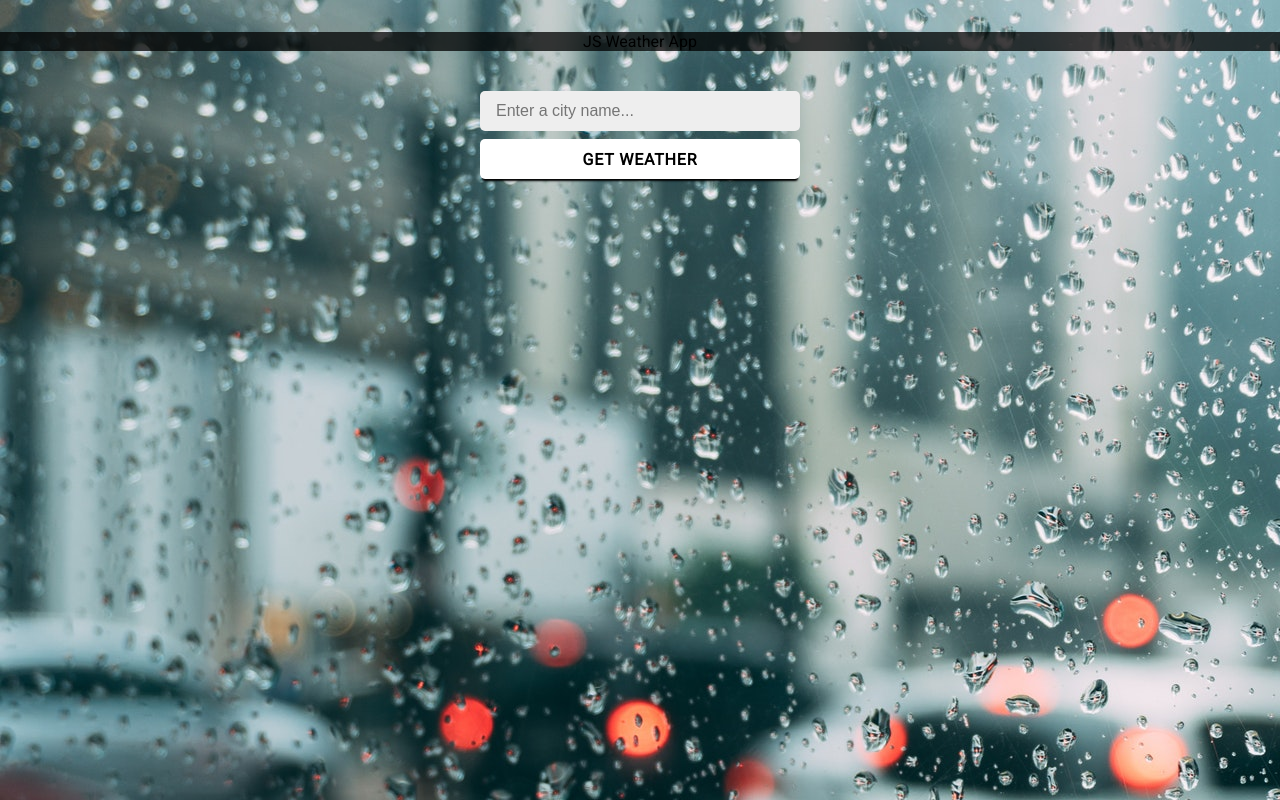
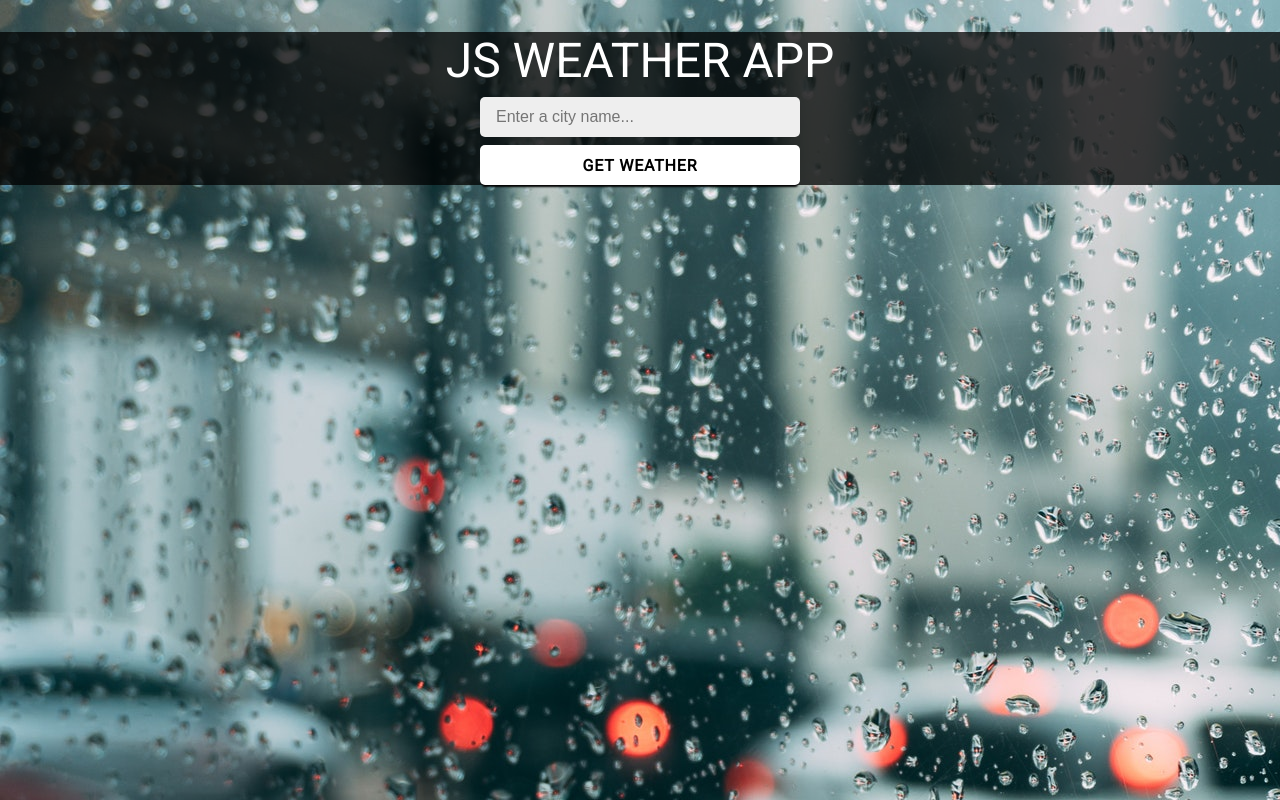
Before and after one commit to facundo-91/weather-js-app, a plain HTML site: page index.html in a window 1280 px wide. Drawn offline with Linux system fonts and the light colour scheme.

Commit message:
fix title

```diff
--- a/index.html
+++ b/index.html
@@ -9,7 +9,8 @@
 	<link rel="stylesheet" href="style.css">
 </head>
 <body>
-	<p class="title">JS Weather App</p>
+	<div class="title">
+		<p>JS Weather App</p>
 	<div>
 		<input type="text" placeholder="Enter a city name..." id="search-input" autofocus>
 	</div>
```
